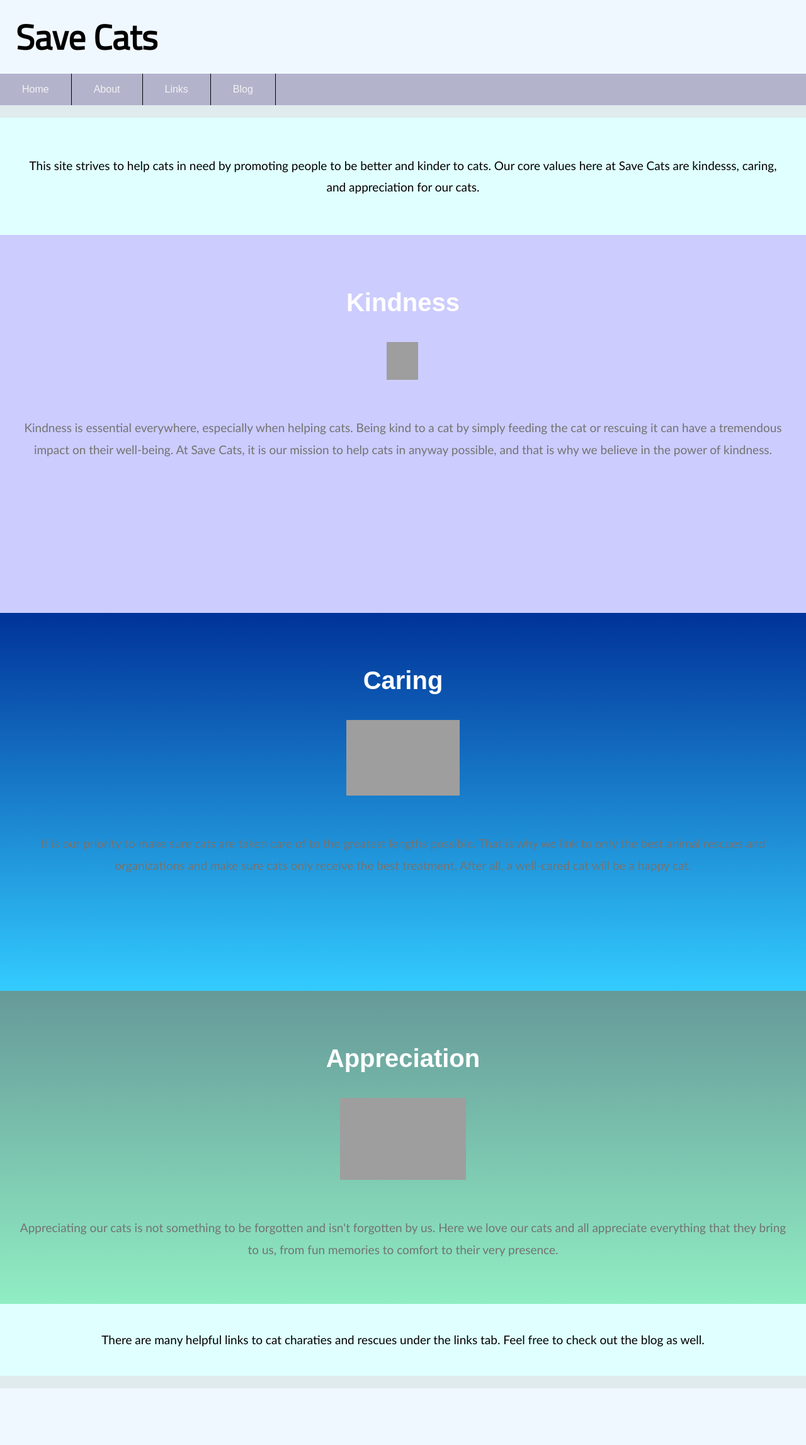
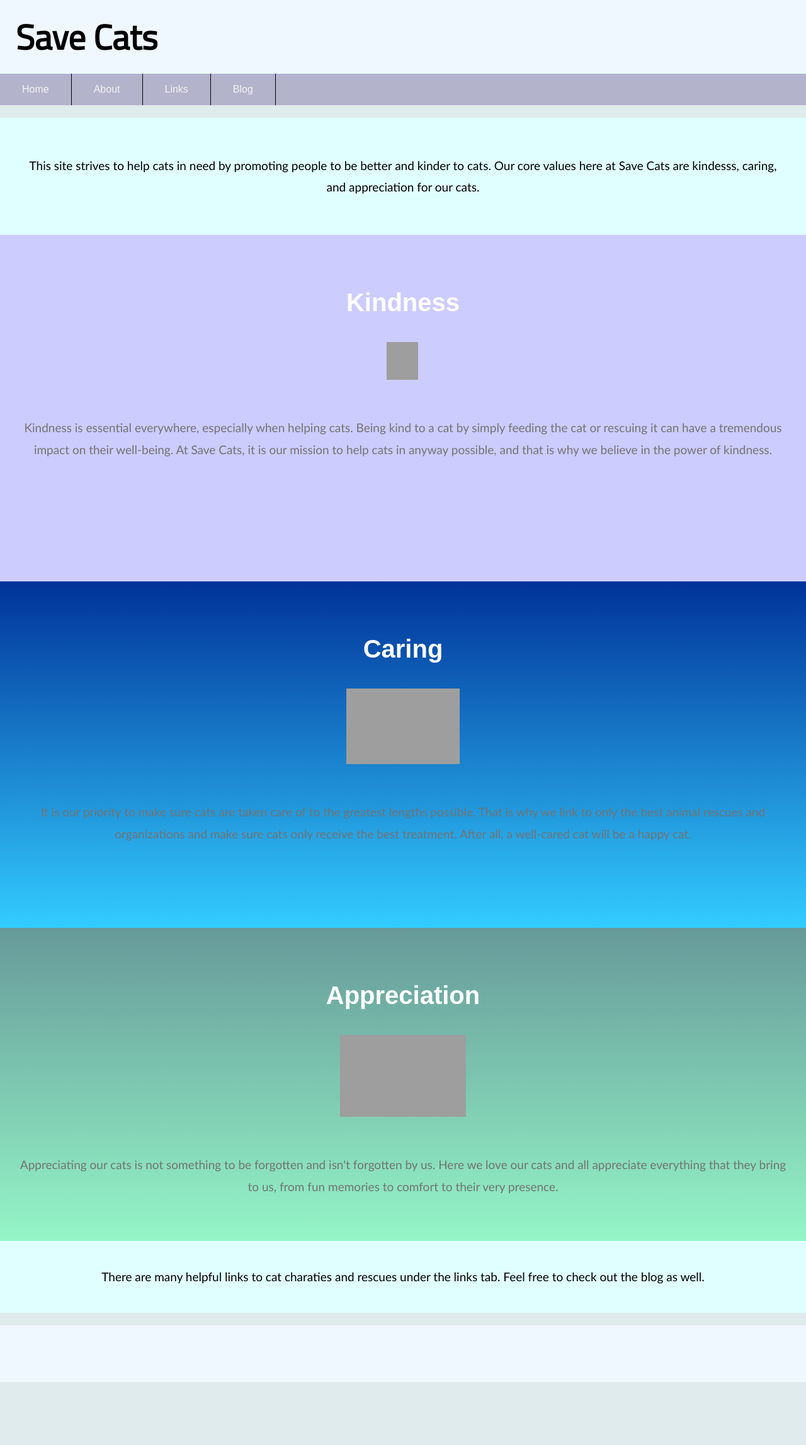
Before and after one commit to Jewel494/Jewel494.github.io, a Jekyll site: the page indexone.html, which Jekyll copies as it is, in a window 1280 px wide. Shown: the whole page at 63% size. Built offline with Jekyll 4.4.1, drawn with Linux system fonts in a browser that asks for light colours; some web fonts are replaced; after the commit the page ends 2194 px from its top, so only the background shows below that; grey boxes are pictures that could not be loaded.

Commit message:
Update indexone.html

```diff
--- a/indexone.html
+++ b/indexone.html
@@ -120,7 +120,7 @@ li {
   .btwnimage {
   background: linear-gradient(to bottom, #ccccff 100%, #ffffff -13%);
  /* background-image: url("https://usyaka.files.wordpress.com/2013/12/a_cat_that_rolls.jpg");*/
-  height: 600px;
+  height: 550px;
   background-repeat: no-repeat;
   position: relative;
   background-size: 100% 100%;
@@ -129,7 +129,7 @@ li {
 
   .twobtwnimage {
   background: linear-gradient(to bottom, #003399 0%, #33ccff 100%);
-   height: 600px;
+   height: 550px;
   background-repeat: no-repeat;
   position: relative;
   background-size: 100% 100%;
@@ -138,7 +138,7 @@ li {
 
    .threebtwnimage {
    background: linear-gradient(to bottom, #669999 0%, #99ffcc 100%);
-   height: 600px;
+   height: 550px;
   background-repeat: no-repeat;
   position: relative;
   background-size: 100% 100%;
```
